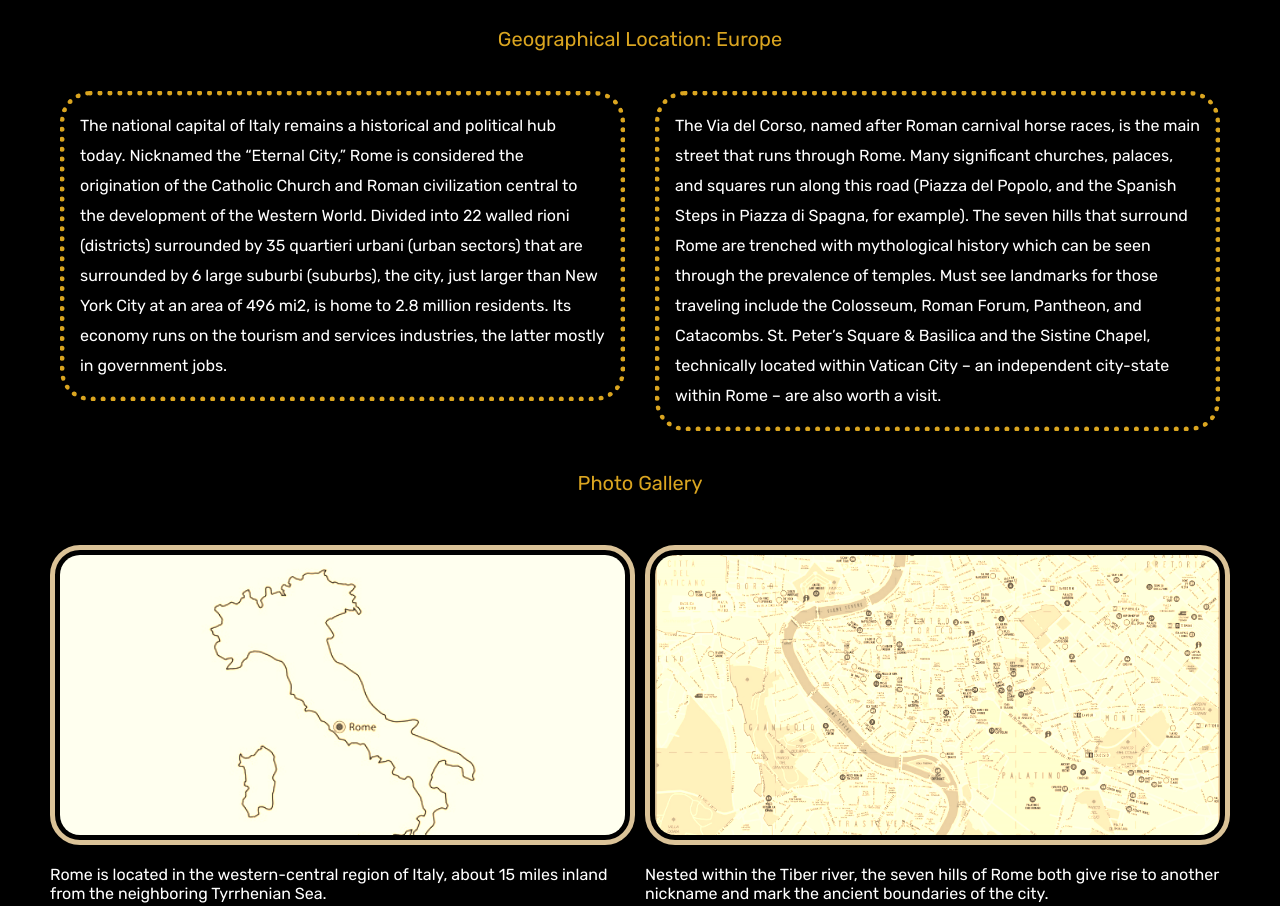
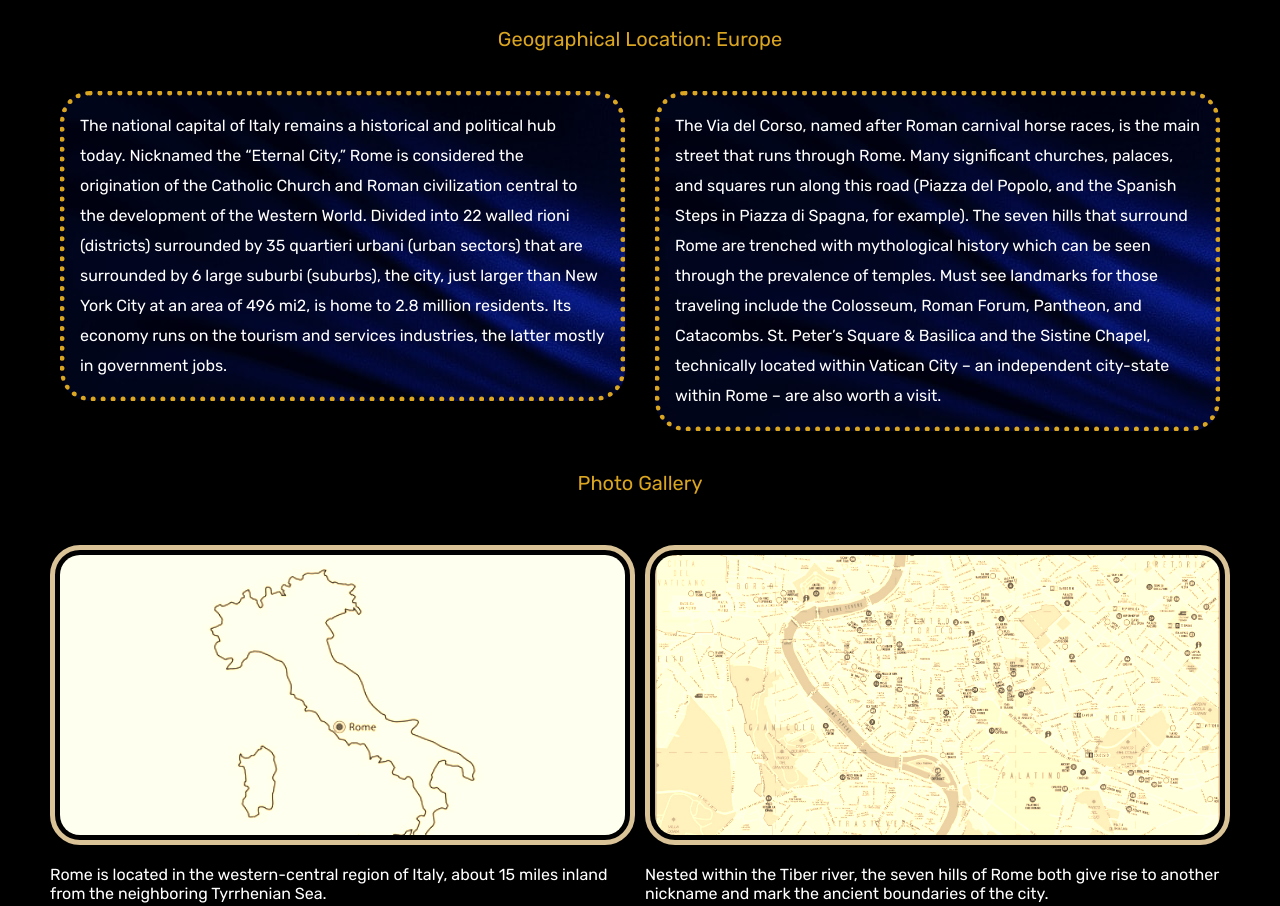
Before and after one commit to irisding512/complete_site, a plain HTML site: page index.html in a window 1280 px wide. Shown: the part 632-1538 px from the top of the page. Drawn offline with Linux system fonts and the light colour scheme.

Commit message:
Update style.css

```diff
--- a/css/style.css
+++ b/css/style.css
@@ -37,7 +37,7 @@ p {
     padding: 15px;
     border: 5px dotted goldenrod;
     border-radius: 30px;
-    background-image: url("images/navy_background.jpeg");
+    background-image: url("../images/navy_background.jpeg");
     line-height: 30px;
     margin: 10px;
 }
```
